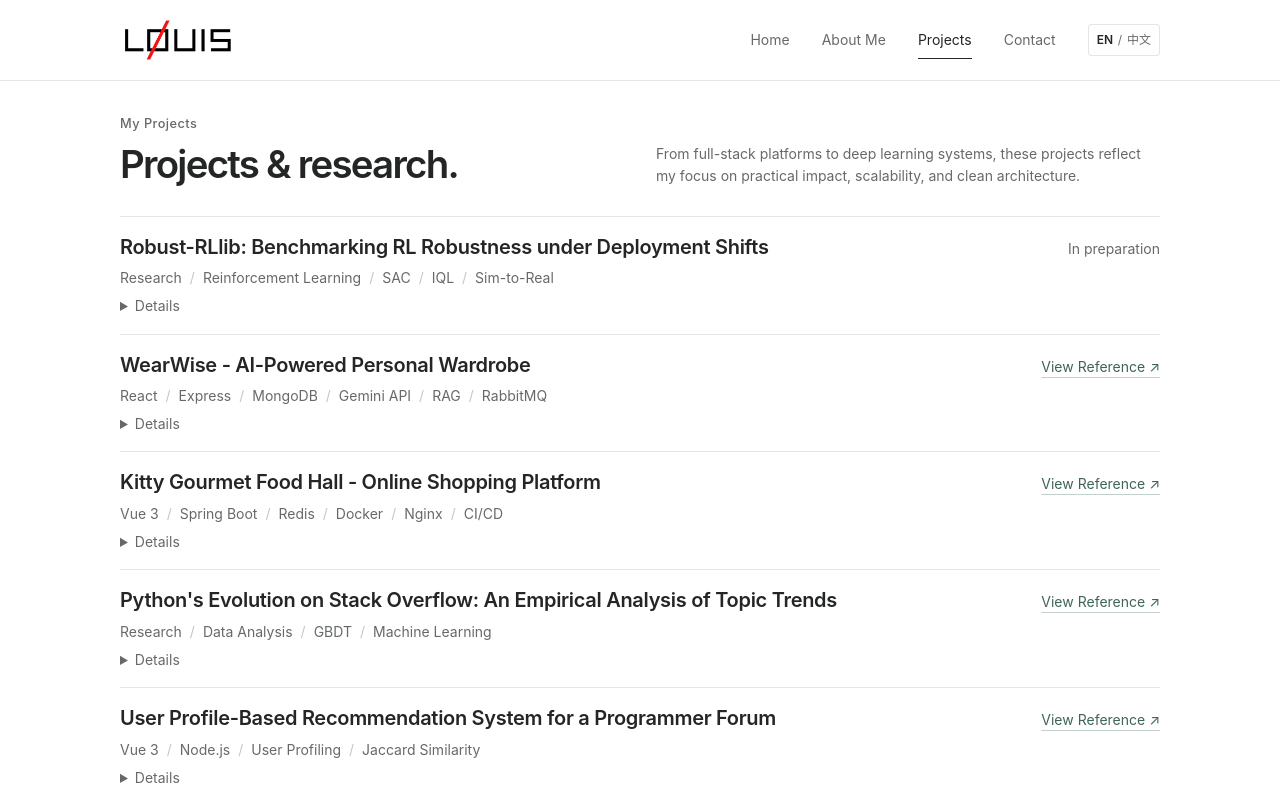
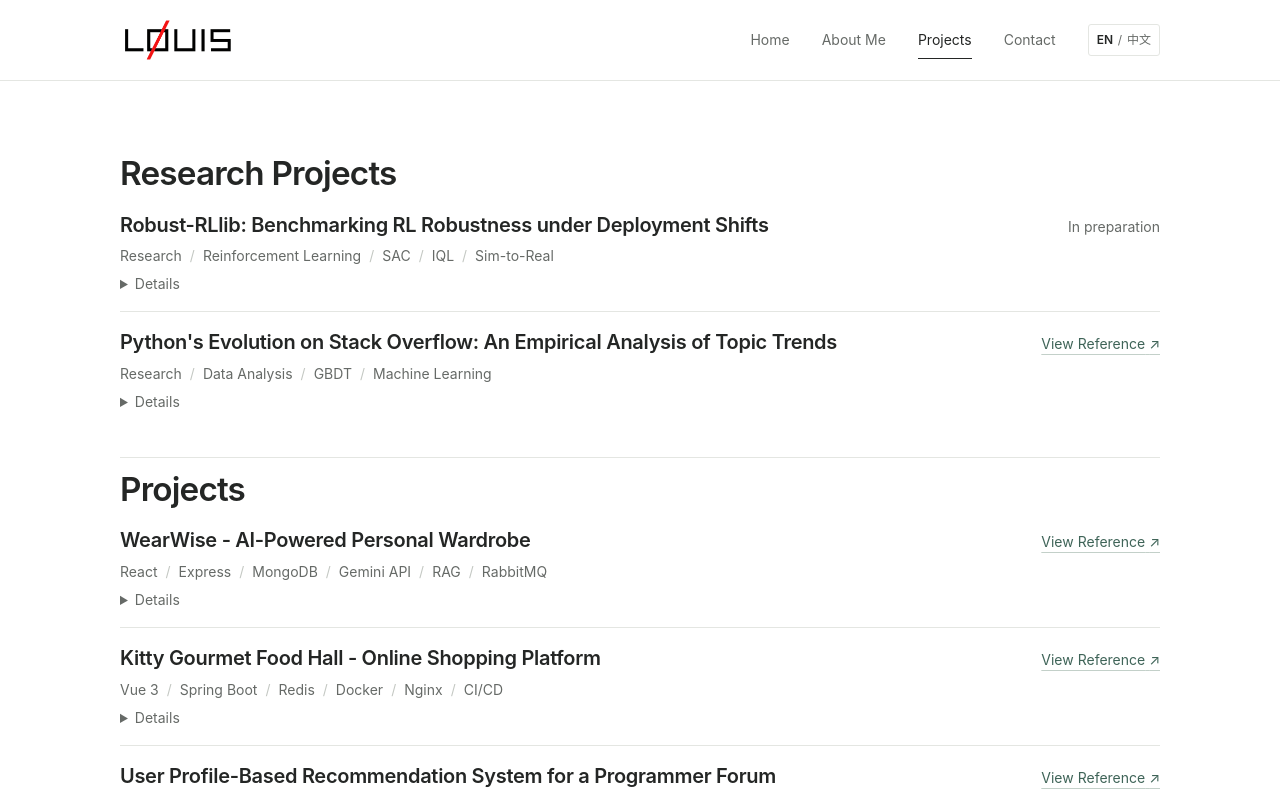
Before and after one commit to FengqiHu/LouisSite, a React (Vite) app: page /projects in a window 1280 px wide. Shown: the top 799 px of the page. Built offline with nearby package versions, Linux system fonts and the light colour scheme; no server answers.

Commit message:
Separate research projects and refine project page layout

```diff
--- a/src/data/siteContent.ts
+++ b/src/data/siteContent.ts
@@ -32,6 +32,9 @@ export type ProjectItem = {
   id: string
   title: string
   tags: string[]
+  category?: 'research'
+  citation?: string
+  doi?: string
   summary: string
   status?: string
   image?: string
@@ -254,6 +257,7 @@ export const hobbies =
 export const projects: ProjectItem[] = [
   {
     id: 'robust-rllib',
+    category: 'research',
     title: 'Robust-RLlib: Benchmarking RL Robustness under Deployment Shifts',
     tags: ['Research', 'Reinforcement Learning', 'SAC', 'IQL', 'Sim-to-Real'],
     status: 'In preparation',
@@ -282,13 +286,16 @@ export const projects: ProjectItem[] = [
   },
   {
     id: 'python-trends',
+    category: 'research',
     title: "Python's Evolution on Stack Overflow: An Empirical Analysis of Topic Trends",
     tags: ['Research', 'Data Analysis', 'GBDT', 'Machine Learning'],
     summary:
       'This study analyzed 2M+ Python-related Stack Overflow posts to understand changing developer interests, topics, and library usage. I used multi-rater annotation and optimized a GBDT classifier, achieving 91.38% accuracy on all posts and 90.56% on unanswered posts, outperforming four baseline models. The work was published in the Journal of Computer Languages, with me as first author.',
     image: '/images/project-python-trends.webp',
     alt: 'Python trend analysis project visual',
-    href: 'https://www.sciencedirect.com/science/article/abs/pii/S2590118425000267',
+    href: 'https://doi.org/10.1016/j.cola.2025.101340',
+    citation: 'F. Hu et al., “Python’s evolution on Stack Overflow: An empirical analysis of topic trends,” Journal of Computer Languages, vol. 84, Art. no. 101340, 2025.',
+    doi: '10.1016/j.cola.2025.101340',
     imagePosition: 'center 82%',
   },
   {
--- a/src/i18n/content.ts
+++ b/src/i18n/content.ts
@@ -12,6 +12,7 @@ const ui = {
   growth: 'My Professional Growth', viewResume: 'View Resume', beyondCode: 'Beyond Code', offline: 'Life Offline', snapshot: 'Life Snapshot', beyondCoding: 'What I Do Beyond Coding', videoAlt: 'Razer Mouse Review video thumbnail',
   myProjects: 'My Projects', projectsTitle: 'Projects & research.',
   projectsIntro: 'From full-stack platforms to deep learning systems, these projects reflect my focus on practical impact, scalability, and clean architecture.',
+  researchProjects: 'Research Projects', developmentProjects: 'Projects', citation: 'Citation',
   projectList: 'Project list', reference: 'View Reference', referenceFor: 'View reference for', details: 'Details', professional: 'Professional Experience', workExperience: 'Work experience.', companyWebsite: 'Company Website',
   contactTitle: 'Get in touch.', openResume: 'Open Resume (PDF)', sendTitle: 'Send me a Message', yourName: 'Your Name', yourEmail: 'Your Email', message: 'Message', send: 'Send Message', sending: 'Sending...',
   status: {
@@ -36,6 +37,7 @@ const zhUi: typeof ui = {
   growth: '我的专业成长', viewResume: '查看简历', beyondCode: '代码之外', offline: '生活的一面', snapshot: '生活剪影', beyondCoding: '编程之外的我', videoAlt: '雷蛇鼠标评测视频封面',
   myProjects: '我的项目', projectsTitle: '项目与研究。',
   projectsIntro: '从全栈平台到深度学习系统，这些项目体现了我对实际应用、可扩展性与清晰架构的关注。',
+  researchProjects: '研究项目', developmentProjects: '开发项目', citation: '论文引用',
   projectList: '项目列表', reference: '查看相关资料', referenceFor: '查看项目资料：', details: '项目详情', professional: '职业经历', workExperience: '工作经历。', companyWebsite: '公司网站',
   contactTitle: '期待与你交流。', openResume: '查看简历（PDF）', sendTitle: '给我留言', yourName: '你的姓名', yourEmail: '你的邮箱', message: '留言内容', send: '发送留言', sending: '发送中…',
   status: {
--- a/src/index.css
+++ b/src/index.css
@@ -635,10 +635,6 @@ main {
   height: 7px;
 }
 
-.projects-page .hero-block {
-  margin-top: 2rem;
-}
-
 .projects-page .hero-block .section-head {
   max-width: none;
   display: grid;
@@ -662,8 +658,11 @@ main {
 }
 
 .projects-page .projects-list-section {
+  padding-top: 0;
+}
+
+.projects-page .projects-list-section + .projects-list-section {
   margin-top: 1.75rem;
-  padding-top: 0;
 }
 
 .project-list {
@@ -698,7 +697,7 @@ main {
   padding-inline: 0.5rem;
 }
 
-.project-card h2 {
+.project-card h3 {
   font-size: 1.25rem;
   letter-spacing: -0.015em;
   line-height: 1.4;
@@ -713,6 +712,18 @@ main {
   max-width: 75ch;
   font-size: 1rem;
   line-height: 1.8;
+}
+
+.project-card__details .project-card__citation {
+  max-width: none;
+  color: var(--muted);
+  font-size: 0.875rem;
+  line-height: 1.7;
+  overflow-wrap: anywhere;
+}
+
+.project-card__citation a {
+  color: inherit;
 }
 
 .project-card__details summary {
@@ -1114,7 +1125,7 @@ main {
     gap: 0.35rem;
   }
 
-  .project-card h2 {
+  .project-card h3 {
     font-size: 1.125rem;
   }
 
--- a/src/pages/ProjectsPage.tsx
+++ b/src/pages/ProjectsPage.tsx
@@ -2,24 +2,24 @@ import { useLanguage } from '../i18n/LanguageContext'
 
 export default function ProjectsPage() {
   const { content: { projects, workExperiences, ui } } = useLanguage()
+  const projectSections = [
+    { id: 'research-projects', title: ui.researchProjects, items: projects.filter((project) => project.category === 'research') },
+    { id: 'development-projects', title: ui.developmentProjects, items: projects.filter((project) => project.category !== 'research') },
+  ]
+
   return (
     <div className="page projects-page">
-      <section className="section hero-block">
+
+      {projectSections.map((section) => (
+        <section className="section projects-list-section" key={section.id} aria-labelledby={section.id}>
           <div className="section-head">
-          <p className="section-kicker">{ui.myProjects}</p>
-          <h1>{ui.projectsTitle}</h1>
-          <p>
-            {ui.projectsIntro}
-          </p>
+            <h2 id={section.id}>{section.title}</h2>
           </div>
-      </section>
-
-      <section className="section projects-list-section" aria-label={ui.projectList}>
           <div className="project-list">
-          {projects.map((project) => (
+            {section.items.map((project) => (
               <article className="project-card" key={project.id}>
                 <div className="project-card__header">
-                <h2>{project.title}</h2>
+                  <h3>{project.title}</h3>
                   {project.href ? (
                     <a className="inline-link project-card__link" href={project.href} target="_blank" rel="noreferrer" aria-label={`${ui.referenceFor} ${project.title}`}>
                       {ui.reference} <span aria-hidden="true">↗</span>
@@ -36,11 +36,18 @@ export default function ProjectsPage() {
                 <details className="project-card__details">
                   <summary>{ui.details}</summary>
                   <p>{project.summary}</p>
+                  {project.citation && project.doi && (
+                    <p className="project-card__citation">
+                      {project.citation}{' '}
+                      <a href={`https://doi.org/${project.doi}`} target="_blank" rel="noreferrer">doi: {project.doi}</a>
+                    </p>
+                  )}
                 </details>
               </article>
             ))}
           </div>
         </section>
+      ))}
 
       <section className="section work-experience-section">
         <div className="section-head">
```
Lines whose indentation alone changed are shown as unchanged.
